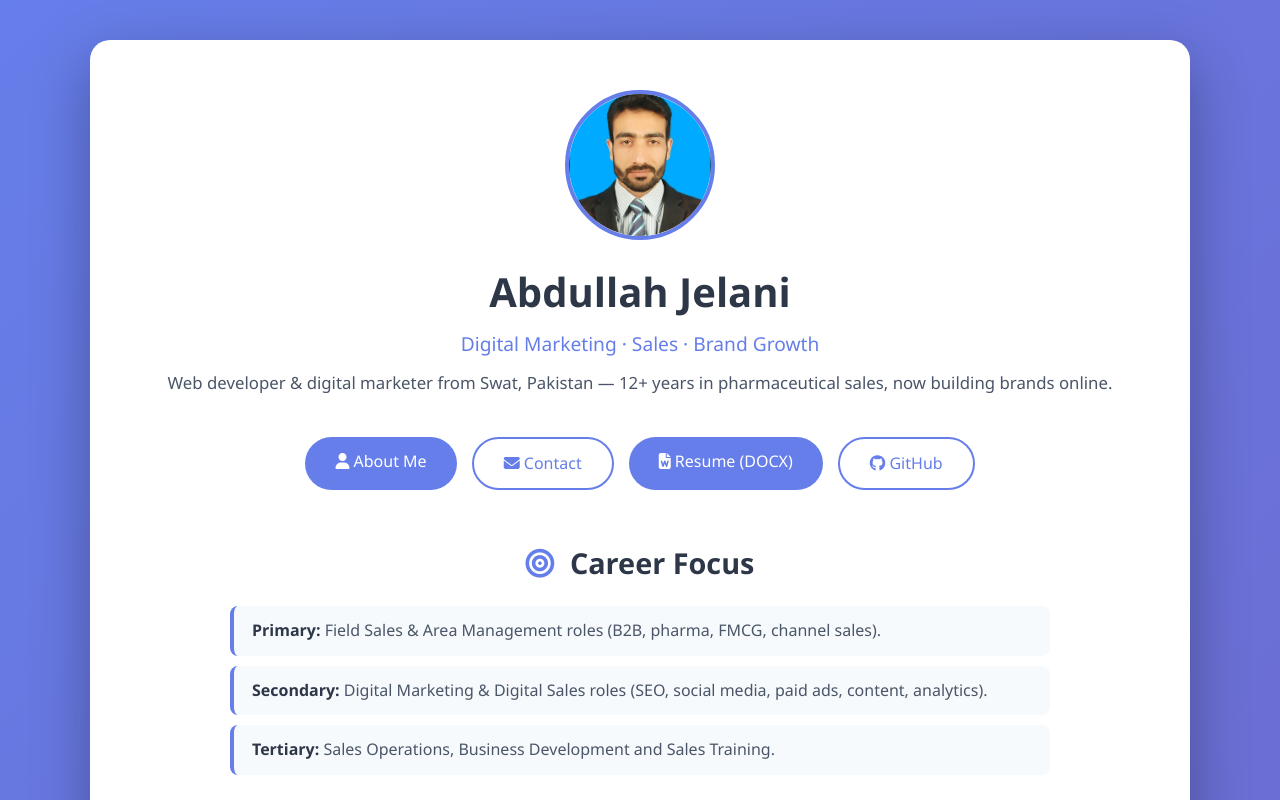
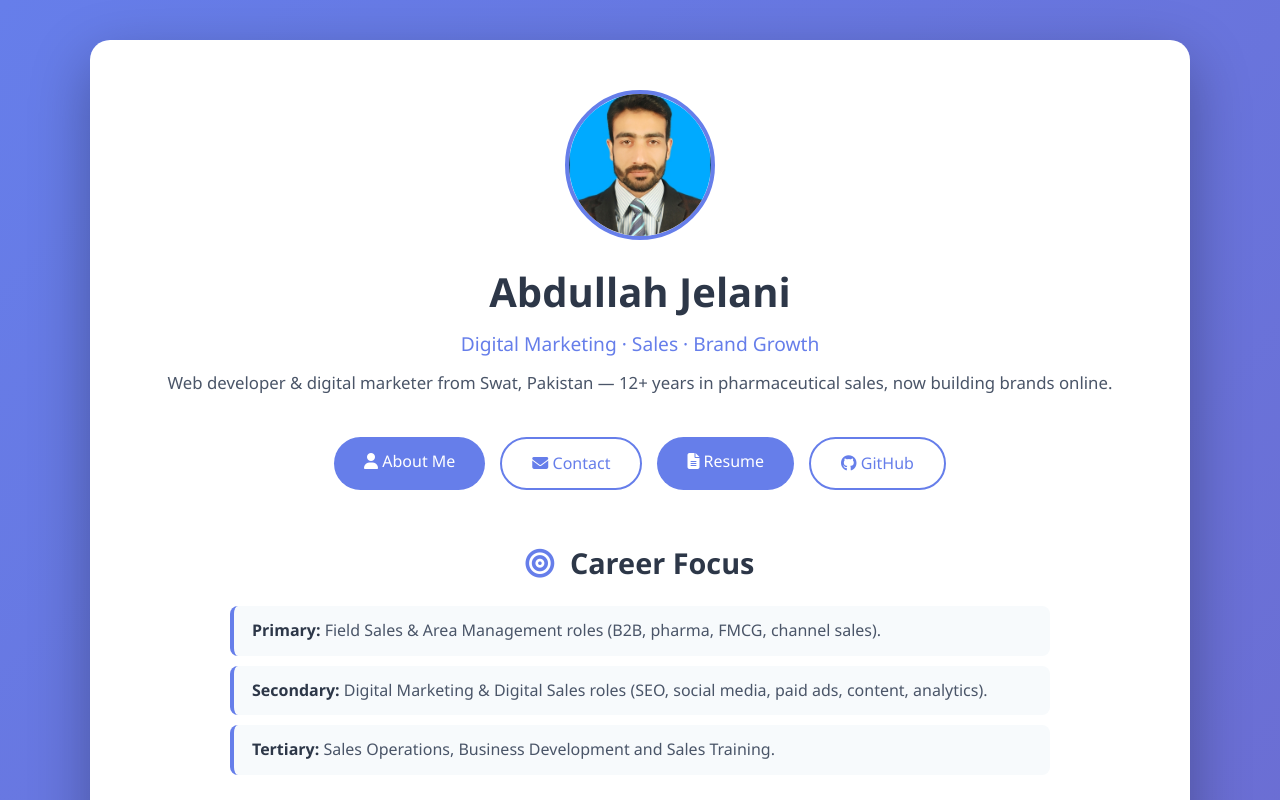
Before and after one commit to AbdullahJelani/My-Portfolio, a plain HTML site: page index.html in a window 1280 px wide. Shown: the top 800 px of the page. Drawn offline with Linux system fonts and the light colour scheme.

Commit message:
Link Resume button to Abdullah CV Latest.html (clean HTML CV)

```diff
--- a/index.html
+++ b/index.html
@@ -47,12 +47,11 @@
           ><i class="fas fa-envelope"></i> Contact</a
         >
         <a
-          href="Assets/resume/Abdullah CV Latest.docx"
+          href="Assets/resume/Abdullah CV Latest.html"
           class="nav-btn"
           target="_blank"
           rel="noopener"
-          download
-          ><i class="fas fa-file-word"></i> Resume (DOCX)</a
+          ><i class="fas fa-file-alt"></i> Resume</a
         >
         <a
           href="https://github.com/AbdullahJelani"
```
